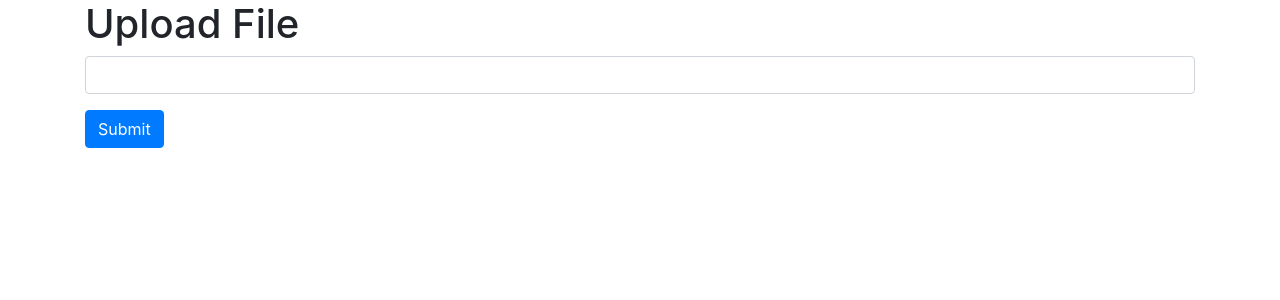
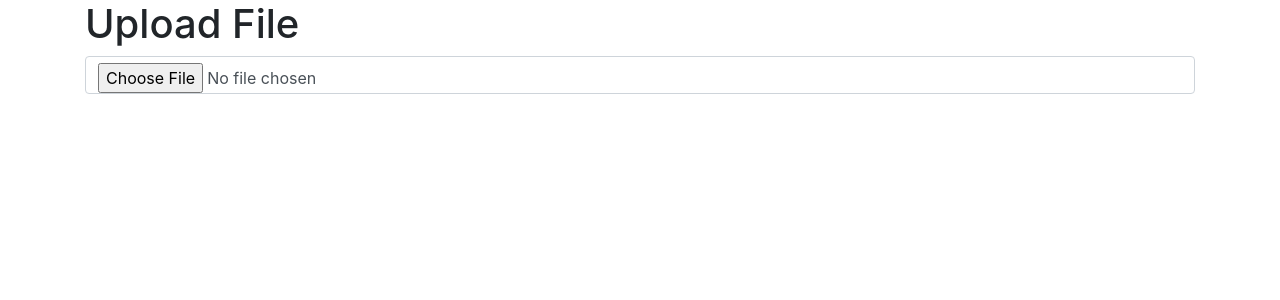
Before and after one commit to andrevv/instahost, a Vue app in the folder ui/: page / in a window 1280 px wide. Shown: the top 300 px of the page. Built offline with nearby package versions, Linux system fonts and the light colour scheme.

Commit message:
Add file upload and clear the input control.

```diff
--- a/ui/src/components/FileUpload.vue
+++ b/ui/src/components/FileUpload.vue
@@ -3,9 +3,8 @@
     <h1>Upload File</h1>
     <form>
       <div class="form-group">
-        <input type="text" class="form-control">
+        <input type="file" class="form-control" ref="fileUpload" @change="change">
       </div>
-      <button class="btn btn-primary" @click.prevent="submit">Submit</button>
     </form>
   </div>
 </template>
@@ -14,12 +13,18 @@
 export default {
   name: 'FileUpload',
   methods: {
-    submit () {
+    change (e) {
+      const formData = new FormData()
+      formData.append('file', e.target.files[0])
+
       fetch('http://localhost:8081/api/files', {
         method: 'POST',
-        mode: 'no-cors'
+        mode: 'no-cors',
+        body: formData
       })
-        .then(respone => console.log(respone))
+        .then(() => {
+          this.$refs.fileUpload.value = null
+        })
     }
   }
 }
```
